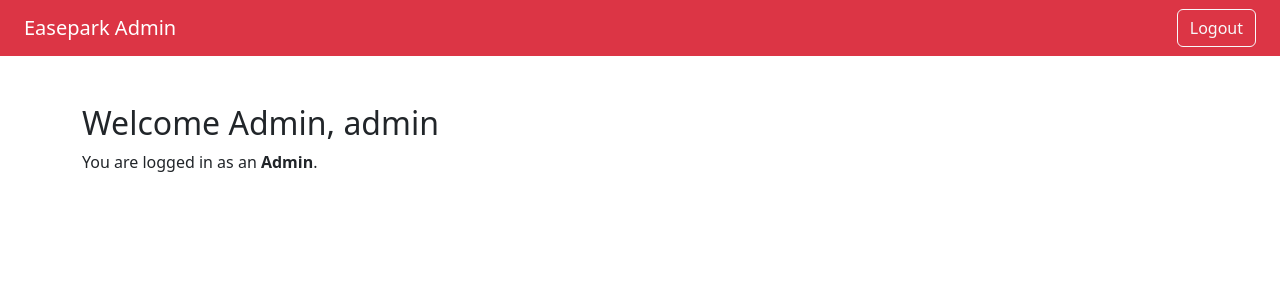
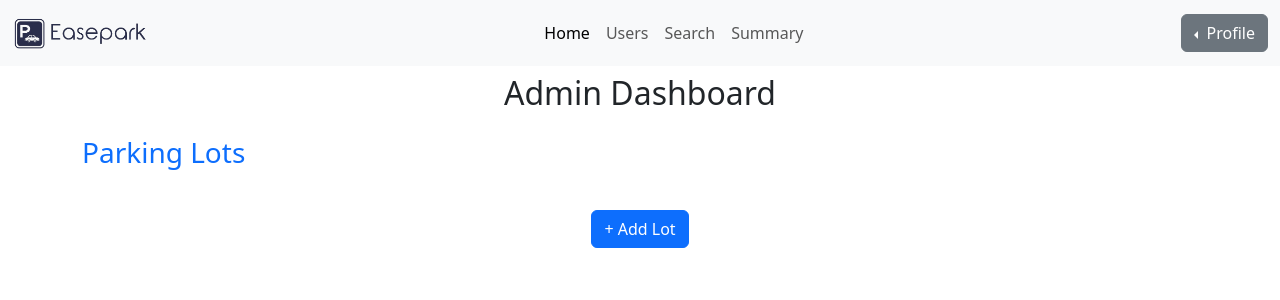
Before and after one commit to 23f3002142/Easepark, a Flask app: page /dashboard/admin in a window 1280 px wide. Shown: the top 300 px of the page. Run offline with Flask 3, Linux system fonts and the light colour scheme; a user stored in the database is signed in.

Commit message:
Created Admin dashboard with edit,delete,add lot options

```diff
--- a/controllers/admin_routes.py
+++ b/controllers/admin_routes.py
@@ -1,6 +1,7 @@
 
-from flask import Blueprint,render_template
+from flask import Blueprint,render_template,redirect,url_for,flash , request , abort
 from flask_login import login_required,current_user
+from models.user_model import ParkingLot,ParkingSpot,db
 
 admin_blueprint=Blueprint('admin',__name__,url_prefix='/dashboard')
 
@@ -10,4 +11,54 @@
     if current_user.role != 'admin':
         return "Unauthorised"
     else :
-        return render_template('admin_dashboard.html')
+        lots= ParkingLot.query.all()
+        return render_template('admin_dashboard.html',Parking_lots=lots)
+
+ # adding a new parking lot
+@admin_blueprint.route('/addlot' , methods=['GET','POST'])
+def add_lot():
+    if request.method=='POST':
+        name = request.form['location_name']
+        price = request.form['price']
+        address = request.form['address']
+        pin_code = request.form['pin_code']
+        max_spots = request.form['max_spots']
+
+        new_lot= ParkingLot(location_name=name,price=price,address=address,pin_code=pin_code,max_spots=max_spots ) #type: ignore
+        db.session.add(new_lot)
+        db.session.commit()
+        flash('A new Lot is Added', 'success')
+        return redirect(url_for('admin.dashboard'))
+    return render_template('add_lot.html')
+
+# Edit parking lot
+@admin_blueprint.route('/editlot/<int:lot_id>' , methods=['GET','POST'])
+def edit_lot(lot_id):
+    lot=ParkingLot.query.filter_by(id=lot_id).first()
+    if lot is None:
+        abort(404)
+    if request.method=='POST':
+        lot.location_name = request.form['location_name']
+        lot.price = request.form['price']
+        lot.address = request.form['address']
+        lot.pin_code = request.form['pin_code']
+        lot.max_spots = request.form['max_spots']
+
+
+        db.session.commit()
+        flash('Lot edited Successfully', 'success')
+        return redirect(url_for('admin.dashboard'))
+
+    return render_template('edit_lot.html' , lot=lot)
+
+
+# deleting parking lots
+@admin_blueprint.route('/deletelot/<int:lot_id>')
+def delete_lot(lot_id):
+    lot=ParkingLot.query.filter_by(id=lot_id).first()
+    if lot is None:
+        abort(404)
+    db.session.delete(lot)
+    db.session.commit()
+    flash('Parking lot is deleted','danger')
+    return redirect(url_for('admin.dashboard'))
--- a/models/user_model.py
+++ b/models/user_model.py
@@ -15,7 +15,7 @@
 
 class ParkingLot(UserMixin, db.Model):
     id = db.Column(db.Integer, primary_key=True)
-    prime_location_name = db.Column(db.String(150), nullable=False)
+    location_name = db.Column(db.String(150), nullable=False)
     price = db.Column(db.Float, nullable=False)
     address = db.Column(db.String(255), nullable=False)
     pin_code = db.Column(db.String(10), nullable=False)
--- a/templates/admin_dashboard.html
+++ b/templates/admin_dashboard.html
@@ -1,22 +1,125 @@
-<!DOCTYPE html>
+<!doctype html>
 <html lang="en">
+
 <head>
-    <meta charset="UTF-8">
-    <title>Admin Dashboard - Easepark</title>
-    <link href="https://cdn.jsdelivr.net/npm/bootstrap@5.3.0/dist/css/bootstrap.min.css" rel="stylesheet">
+  <meta charset="utf-8">
+  <meta name="viewport" content="width=device-width, initial-scale=1">
+  <title>Bootstrap demo</title>
+  <link href="https://cdn.jsdelivr.net/npm/bootstrap@5.3.6/dist/css/bootstrap.min.css" rel="stylesheet"
+    integrity="sha384-4Q6Gf2aSP4eDXB8Miphtr37CMZZQ5oXLH2yaXMJ2w8e2ZtHTl7GptT4jmndRuHDT" crossorigin="anonymous">
+
+  <style>
+    .spot-box {
+      width: 30px;
+      height: 30px;
+      border-radius: 5px;
+      font-weight: bold;
+      text-align: center;
+      line-height: 30px;
+      color: #000;
+    }
+
+    .spot-available {
+      background-color: #d4edda;
+    }
+
+    .spot-occupied {
+      background-color: #f8d7da;
+    }
+
+    .spot-cont {
+      max-width: 250px;
+    }
+  </style>
+
 </head>
+
 <body>
-<nav class="navbar navbar-expand-lg navbar-dark bg-danger px-4">
-    <span class="navbar-brand">Easepark Admin</span>
-    <div class="ms-auto">
-        <a href="{{ url_for('auth.logout') }}" class="btn btn-outline-light">Logout</a>
+
+  <!-- navbar -->
+  <nav class="navbar navbar-expand-lg bg-body-tertiary" id="navbar">
+    <div class="container-fluid">
+      <a class="navbar-brand" href="{{ url_for('admin.dashboard') }}">
+        <img src="{{ url_for('static', filename='images/logo.png') }}" alt="Easepark Logo"
+          style="height: 40px; width: auto;">
+      </a>
+      <button class="navbar-toggler" type="button" data-bs-toggle="collapse" data-bs-target="#navbarSupportedContent"
+        aria-controls="navbarSupportedContent" aria-expanded="false" aria-label="Toggle navigation">
+        <span class="navbar-toggler-icon"></span>
+      </button>
+      <div class="collapse navbar-collapse" id="navbarSupportedContent">
+        <ul class="navbar-nav mx-auto mb-2 mb-lg-0">
+          <li class="nav-item">
+            <a class="nav-link active" aria-current="page" href="{{ url_for('admin.dashboard') }}">Home</a>
+          </li>
+          <li class="nav-item">
+            <a class="nav-link" href="#">Users</a>
+          </li>
+          <li class="nav-item">
+            <a class="nav-link" href="#">Search</a>
+          </li>
+          <li class="nav-item">
+            <a class="nav-link" href="#">Summary</a>
+          </li>
+
+        </ul>
+
+
+        <div class="btn-group dropstart">
+          <button type="button" class="btn btn-secondary dropdown-toggle" data-bs-toggle="dropdown"
+            aria-expanded="false">
+            Profile
+          </button>
+          <ul class="dropdown-menu">
+            <li><a class="dropdown-item" href="#">View profile</a></li>
+            <li><a class="dropdown-item" href="#">Edit profile</a></li>
+            <li><a class="dropdown-item" href="{{url_for('auth.logout')}}">logout</a></li>
+          </ul>
+        </div>
+
+      </div>
     </div>
-</nav>
+  </nav>
 
-<div class="container mt-5">
-    <h2>Welcome Admin, {{ current_user.username }}</h2>
-    <p>You are logged in as an <strong>Admin</strong>.</p>
-    <!-- Admin actions: Add/edit lots, disable spots, view reservations, etc. -->
-</div>
+  <h2 class="text-center mt-2">Admin Dashboard</h2>
+
+
+  <div class="container mt-4">
+    <h3 class="text-primary mb-3">Parking Lots</h3>
+    <div class="row ">
+      {% for lot in parking_lot%}
+      <div class="col-md-4 mb-4">
+        <div class="border rounded p-3">
+          <h6 class="text-center">Parking#{{ loop.index }}</h6>
+          <p class="mt-2 text-success">
+            (Occupied: {{ lot.spots | selectattr('status', 'ne', 'A') | list | length }}/{{ lot.max_spots }})
+          </p>
+          <div class="d-flex flex-wrap spot-cont" style="max-width: 250px;">
+            {% for spot in lot.spots %}
+              <div class="m-1 spot-box {% if spot.status == 'A' %}spot-available{% else %}spot-occupied{% endif %}">
+                {{ spot.status }}
+              </div>
+            {%endfor%}
+          </div>
+
+          <div class="mt-3 text-end">
+          <a href="{{ url_for('admin.edit_lot', lot_id=lot.id) }}" class="btn btn-sm btn-outline-primary me-2">Edit</a>
+          <a href="{{ url_for('admin.delete_lot', lot_id=lot.id) }}" class="btn btn-sm btn-outline-danger">Delete</a>
+          </div>
+        </div>
+      </div>
+      {%endfor%}
+    </div>
+
+    <div class="text-center">
+    <a href="{{ url_for('admin.add_lot') }}" class="btn btn-primary mt-4">+ Add Lot</a>
+    </div>
+  </div>
+
+
+  <script src="https://cdn.jsdelivr.net/npm/bootstrap@5.3.6/dist/js/bootstrap.bundle.min.js"
+    integrity="sha384-j1CDi7MgGQ12Z7Qab0qlWQ/Qqz24Gc6BM0thvEMVjHnfYGF0rmFCozFSxQBxwHKO"
+    crossorigin="anonymous"></script>
 </body>
+
 </html>
--- a/templates/login.html
+++ b/templates/login.html
@@ -16,7 +16,11 @@
     {% with messages = get_flashed_messages() %}
         {% if messages%}
           {% for msg in messages %}
-            <p>{{msg}}</p>
+          <div class="d-flex justify-content-center my-3">
+              <div class="border border-primary-subtle rounded p-3 bg-light text-center">
+                  <p class="mb-0">{{ msg }}</p>
+              </div>
+          </div>
           {% endfor%}
         {% endif%}
     {% endwith%}
--- a/templates/register1.html
+++ b/templates/register1.html
@@ -16,7 +16,11 @@
         {% with messages = get_flashed_messages() %}
             {% if messages%}
                 {% for msg in messages %}
-                    <p>{{msg}}</p>
+                    <div class="d-flex justify-content-center my-3">
+                        <div class="border border-primary-subtle rounded p-3 bg-light text-center">
+                            <p class="mb-0">{{ msg }}</p>
+                        </div>
+                    </div>
                 {% endfor%}
             {% endif%}
         {% endwith%}
```
Also changed, not shown: templates/add_lot.html (added, +80 -0 lines), templates/edit_lot.html (added, +82 -0 lines), templates/home.html (+6 -5 lines), templates/user_dashboard.html (+61 -14 lines), static/images/carousel1.jpg (added).
